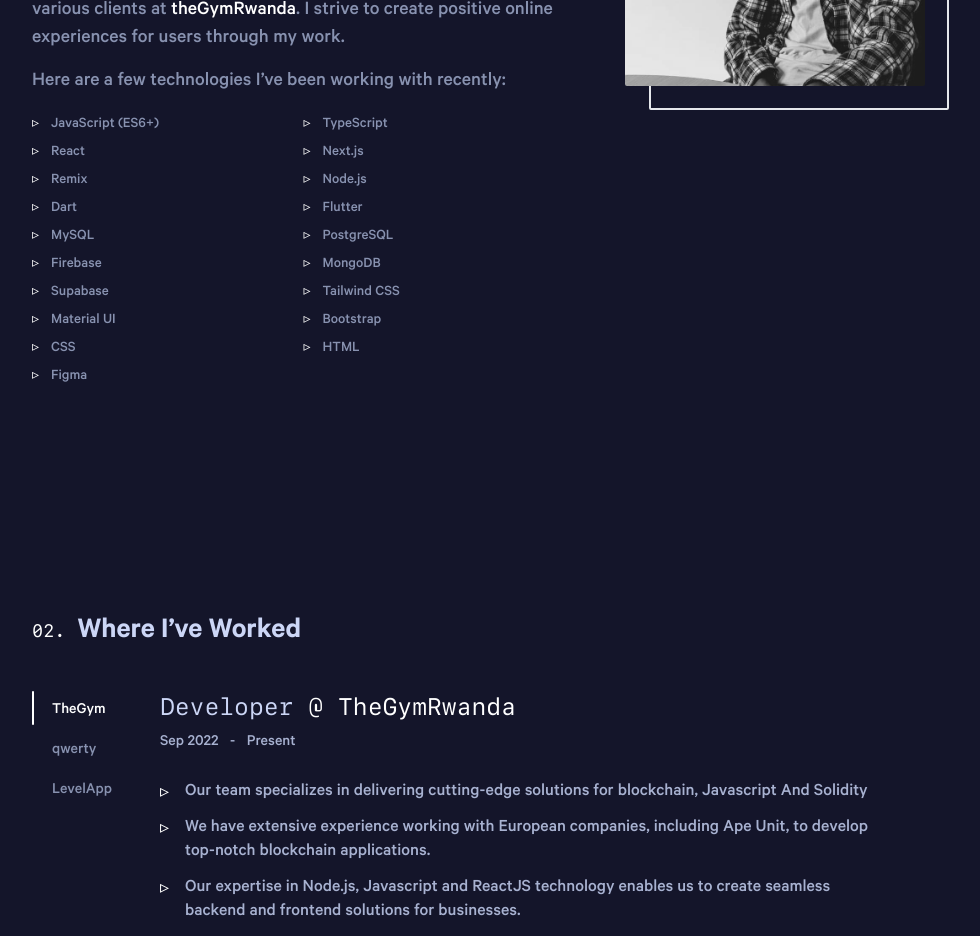
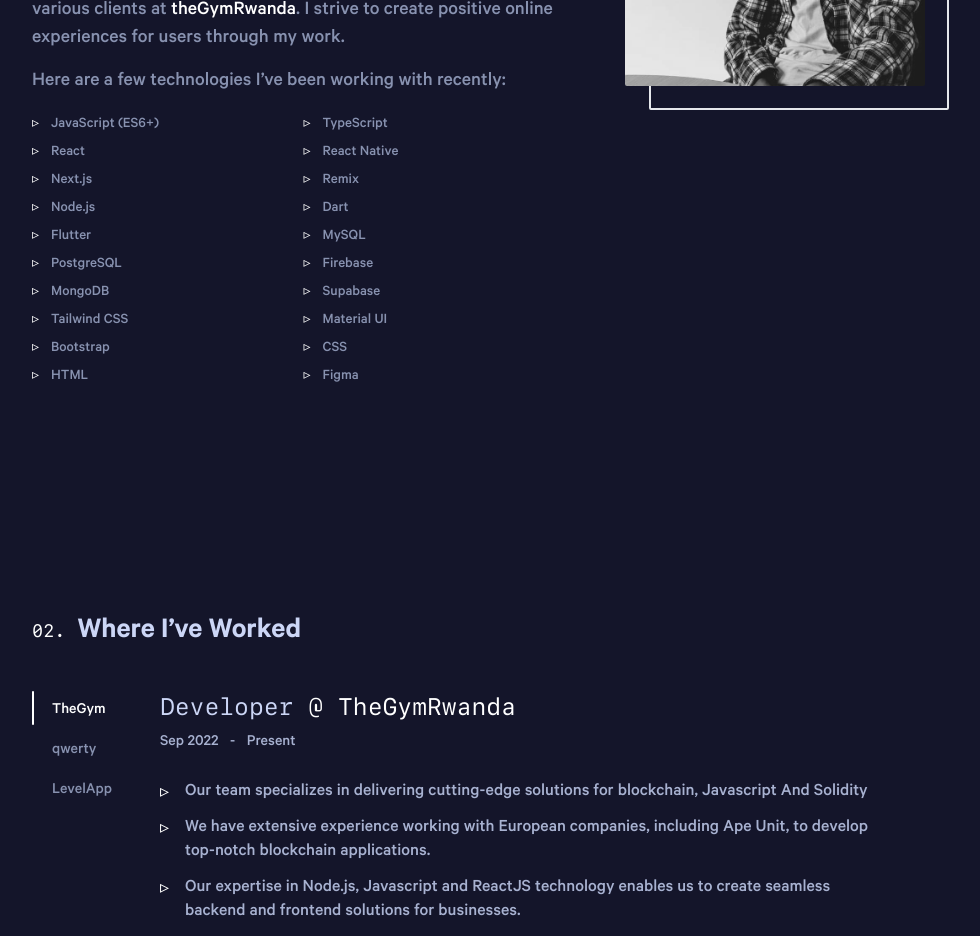
Before and after one commit to hirwaaldo1/portfolio, a Next.js app: page / in a window 1280 px wide. Shown: the part 1100-2036 px from the top of the page, without its empty margins (40-1020 px from the left). Built offline with nearby package versions, Linux system fonts and the light colour scheme.

Commit message:
feat: add React native as skill

```diff
--- a/pages/index.tsx
+++ b/pages/index.tsx
@@ -43,6 +43,7 @@ export default function Home() {
     "JavaScript (ES6+)",
     "TypeScript",
     "React",
+    "React Native",
     "Next.js",
     "Remix",
     "Node.js",
```
